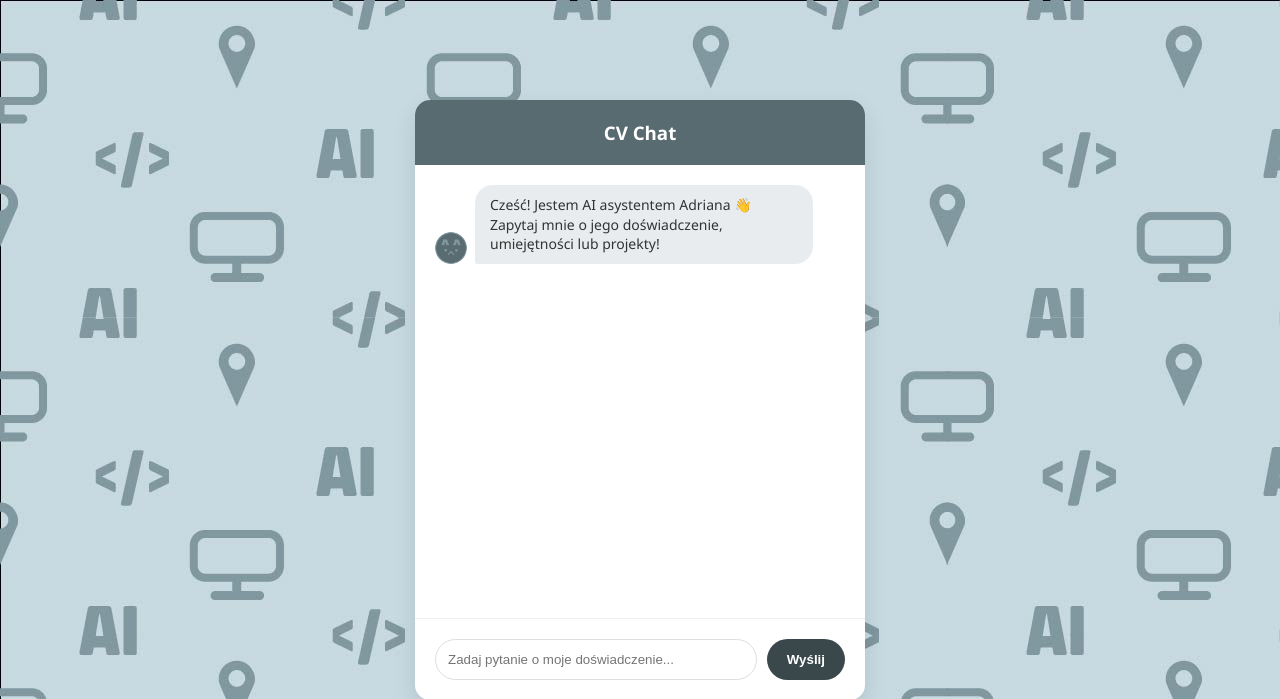
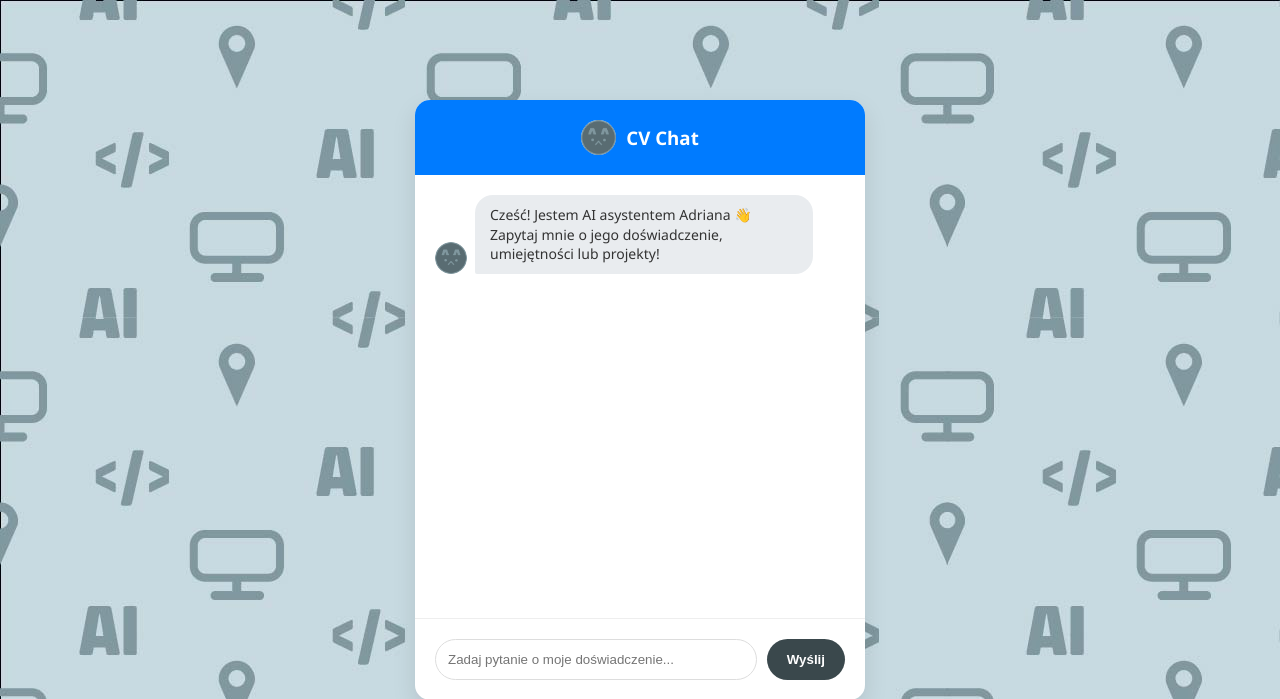
Before and after one commit to Adiaxi/AI_Chat_CV, a Flask app: page / in a window 1280 px wide. Shown: the top 699 px of the page. Run offline with Flask 3, Linux system fonts and the light colour scheme; some libraries are stand-ins or nearby versions.

Commit message:
feat: icon added

```diff
--- a/static/style.css
+++ b/static/style.css
@@ -20,11 +20,22 @@ body {
 }
 
 h3 {
-    background: #576b70;
+    background: #007bff;
     color: white;
     margin: 0;
     padding: 20px;
     text-align: center;
+    display: flex;
+    align-items: center;
+    justify-content: center;
+    gap: 10px;
+}
+
+.header-avatar {
+    width: 35px;
+    height: 35px;
+    border-radius: 50%;
+    object-fit: cover;
 }
 
 #chat-box {
--- a/templates/index.html
+++ b/templates/index.html
@@ -9,7 +9,10 @@
 </head>
 <body>
     <div class="chat-container">
-        <h3>CV Chat</h3>
+        <h3>
+            <img src="/static/Icon.jpg" class="header-avatar">
+            CV Chat
+        </h3>
         <div id="chat-box"></div>
         <div class="input-area">
             <input type="text" id="user-input" placeholder="Zadaj pytanie o moje doświadczenie...">
```
